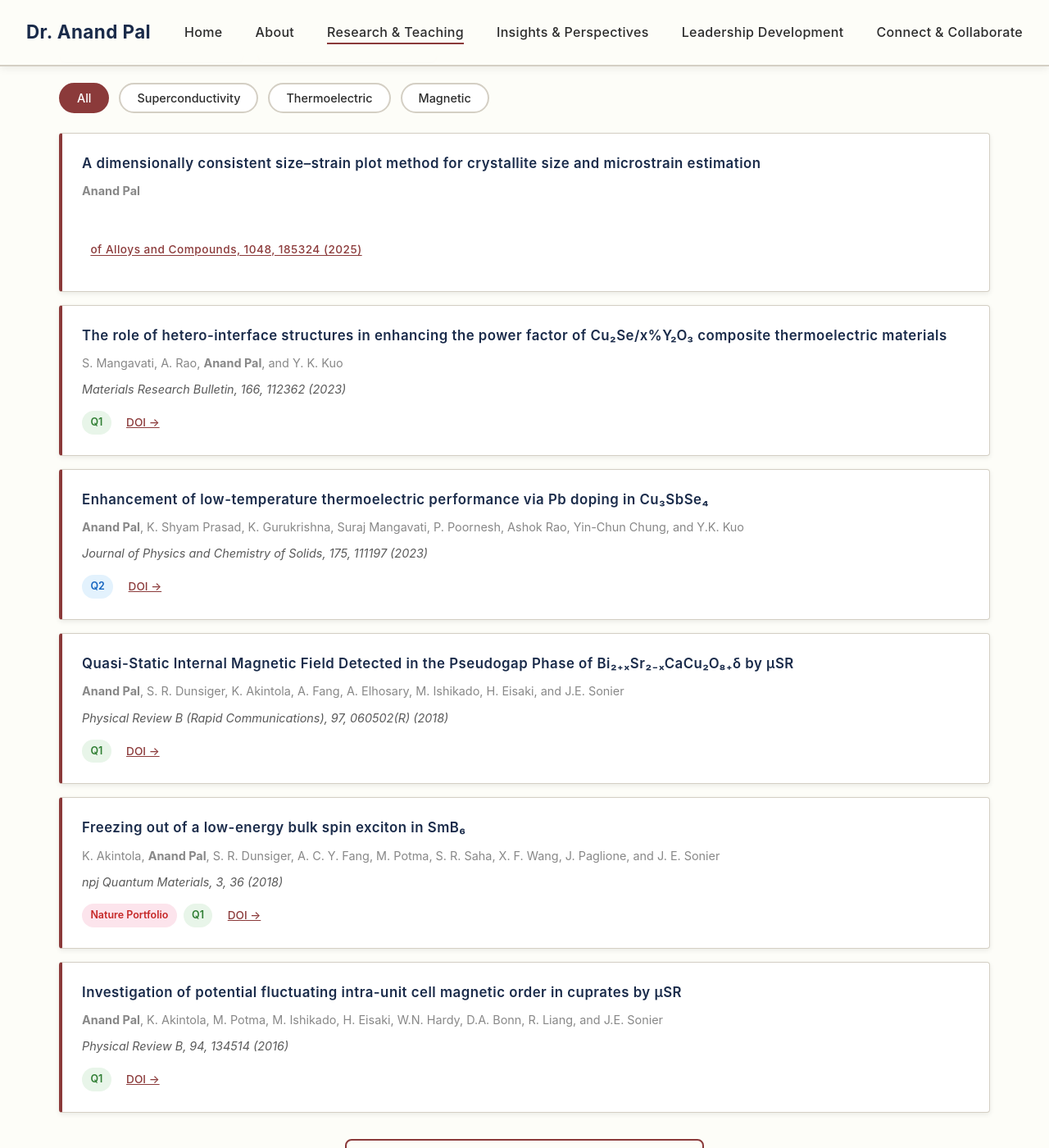
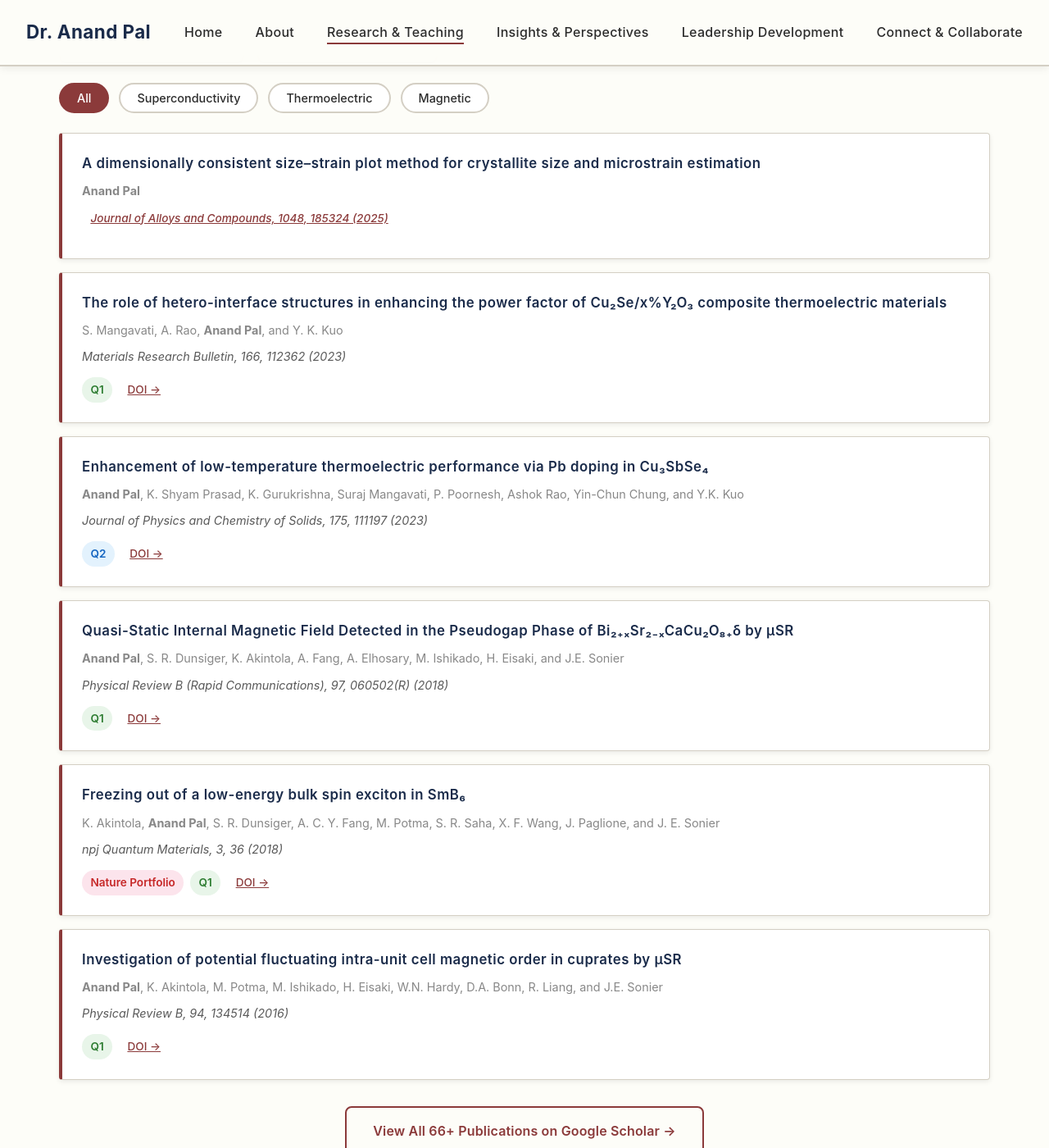
Before and after one commit to anandpal-in/anandpal-in.github.io, a Jekyll site: the page built from publications/index.html, in a window 1280 px wide and 1400 px high, scrolled down 382 px. Shown: the whole window at 82% size. Built offline with Jekyll 4.4.1, drawn with Linux system fonts in a browser that asks for light colours.

Commit message:
Revert "remove doi from publications"
This reverts commit 42b7e7136191d94f505431b5b6cee69a302c57f5.

```diff
--- a/assets/css/styles.css
+++ b/assets/css/styles.css
@@ -1973,7 +1973,7 @@
 .pub-badge {
     padding: 0.2rem 0.65rem;
     border-radius: 20px;
-    font-size: 0.78rem;
+    font-size: 0.85rem;
     font-weight: 600;
 }
 
--- a/publications/index.html
+++ b/publications/index.html
@@ -47,11 +47,7 @@
                     <div class="pub-item" data-pub-cat="q1">
                         <h4>A dimensionally consistent size–strain plot method for crystallite size and microstrain estimation</h4>
                         <p class="pub-authors"><strong>Anand Pal</strong></p>
-                        <p class="pub-journal"><a href="https://doi.org/10.1016/j.jallcom.2025.185324" target="_blank" class="pub-badge badge-doi"><h5> of Alloys and Compounds, 1048, 185324 (2025)</h5></a></p>
-                        <!-- <div class="pub-badges">
-                            <span class="pub-badge badge-q1">Q1</span> -->
-                            <!-- <a href="https://doi.org/10.1016/j.jallcom.2025.185324" target="_blank" class="pub-badge badge-doi">10.1016/j.jallcom.2025.185324</a>
-                        </div> -->
+                        <p class="pub-journal"><a href="https://doi.org/10.1016/j.jallcom.2025.185324" target="_blank" class="pub-badge badge-doi">Journal of Alloys and Compounds, 1048, 185324 (2025)</a></p>
                     </div>
 
                     <div class="pub-item" data-pub-cat="q1 thermoelectric">
```
